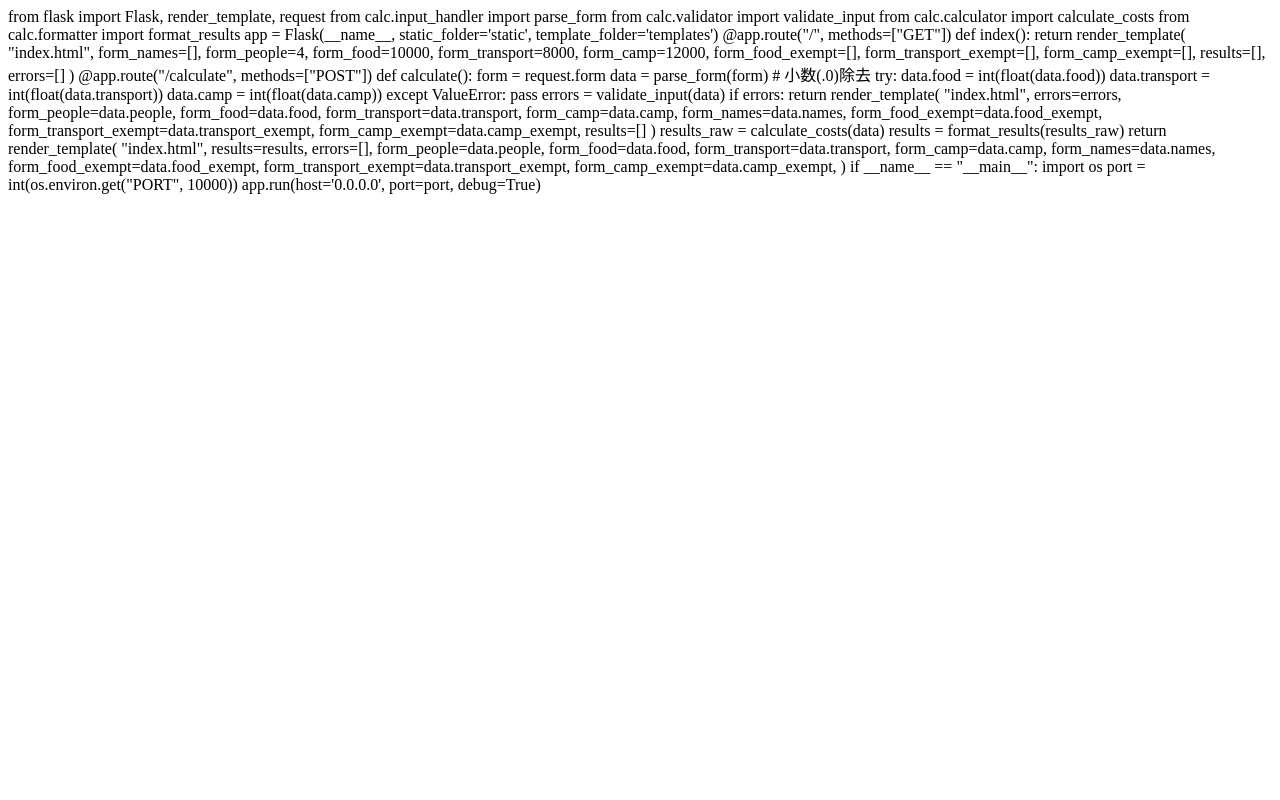
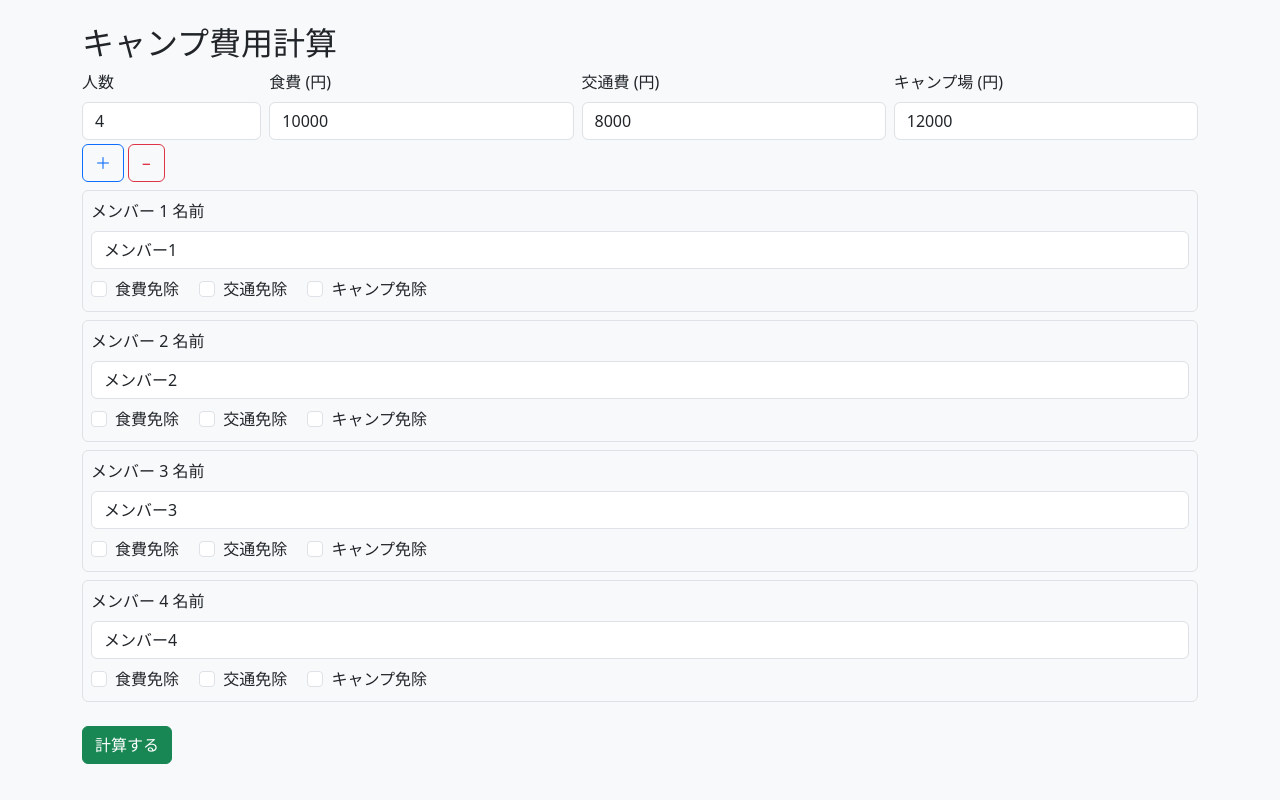
Before and after one commit to yt1092/campcostapp_flask, a Flask app: page / in a window 1280 px wide. Run offline with Flask 2, Linux system fonts and the light colour scheme.

Commit message:
Update index.html

```diff
--- a/templates/index.html
+++ b/templates/index.html
@@ -1,77 +1,72 @@
-from flask import Flask, render_template, request
-from calc.input_handler import parse_form
-from calc.validator import validate_input
-from calc.calculator import calculate_costs
-from calc.formatter import format_results
+<!DOCTYPE html>
+<html lang="ja">
+<head>
+  <meta charset="utf-8">
+  <title>キャンプ費用計算</title>
+  <link href="https://cdn.jsdelivr.net/npm/bootstrap@5.3.0/dist/css/bootstrap.min.css" rel="stylesheet">
+</head>
+<body class="bg-light">
+  <div class="container py-4">
+    <h2>キャンプ費用計算</h2>
 
-app = Flask(__name__, static_folder='static', template_folder='templates')
+    {% if errors %}
+      <div class="alert alert-danger">
+        <ul>
+        {% for e in errors %}
+          <li>{{ e }}</li>
+        {% endfor %}
+        </ul>
+      </div>
+    {% endif %}
 
+    <form method="post" action="/calculate">
+      <div class="row g-2 mb-2">
+        <div class="col-2">
+          <label class="form-label">人数</label>
+          <input id="people" name="people" type="number" class="form-control" value="{{ form_people or 4 }}" min="1" max="100">
+          <div class="d-flex mt-1">
+            <button type="button" class="btn btn-outline-primary me-1" id="add-person">＋</button>
+            <button type="button" class="btn btn-outline-danger" id="remove-person">−</button>
+          </div>
+        </div>
+        <div class="col">
+          <label class="form-label">食費 (円)</label>
+          <input name="food" type="number" class="form-control" value="{{ form_food|int }}">
+        </div>
+        <div class="col">
+          <label class="form-label">交通費 (円)</label>
+          <input name="transport" type="number" class="form-control" value="{{ form_transport|int }}">
+        </div>
+        <div class="col">
+          <label class="form-label">キャンプ場 (円)</label>
+          <input name="camp" type="number" class="form-control" value="{{ form_camp|int }}">
+        </div>
+      </div>
 
-@app.route("/", methods=["GET"])
-def index():
-    return render_template(
-        "index.html",
-        form_names=[],
-        form_people=4,
-        form_food=10000,
-        form_transport=8000,
-        form_camp=12000,
-        form_food_exempt=[],
-        form_transport_exempt=[],
-        form_camp_exempt=[],
-        results=[],
-        errors=[]
-    )
+      <div id="members"></div>
 
+      <button class="btn btn-success mt-3" type="submit">計算する</button>
+    </form>
 
-@app.route("/calculate", methods=["POST"])
-def calculate():
-    form = request.form
-    data = parse_form(form)
+    {% if results %}
+      <hr>
+      <h4>計算結果</h4>
+      <ul class="list-unstyled">
+        {% for r in results %}
+          <li>{{ r }}</li>
+        {% endfor %}
+      </ul>
+    {% endif %}
+  </div>
 
-    # 小数(.0)除去
-    try:
-        data.food = int(float(data.food))
-        data.transport = int(float(data.transport))
-        data.camp = int(float(data.camp))
-    except ValueError:
-        pass
-
-    errors = validate_input(data)
-    if errors:
-        return render_template(
-            "index.html",
-            errors=errors,
-            form_people=data.people,
-            form_food=data.food,
-            form_transport=data.transport,
-            form_camp=data.camp,
-            form_names=data.names,
-            form_food_exempt=data.food_exempt,
-            form_transport_exempt=data.transport_exempt,
-            form_camp_exempt=data.camp_exempt,
-            results=[]
-        )
-
-    results_raw = calculate_costs(data)
-    results = format_results(results_raw)
-
-    return render_template(
-        "index.html",
-        results=results,
-        errors=[],
-        form_people=data.people,
-        form_food=data.food,
-        form_transport=data.transport,
-        form_camp=data.camp,
-        form_names=data.names,
-        form_food_exempt=data.food_exempt,
-        form_transport_exempt=data.transport_exempt,
-        form_camp_exempt=data.camp_exempt,
-    )
-
-
-if __name__ == "__main__":
-    import os
-    port = int(os.environ.get("PORT", 10000))
-    app.run(host='0.0.0.0', port=port, debug=True)
+  <script src="/static/script.js"></script>
+  <script>
+    const initialPeople = {{ form_people or 4 }};
+    const initialNames = {{ form_names|tojson }};
+    const initialFoodExempt = {{ form_food_exempt|tojson }};
+    const initialTransportExempt = {{ form_transport_exempt|tojson }};
+    const initialCampExempt = {{ form_camp_exempt|tojson }};
+    initMembers(initialPeople, initialNames, initialFoodExempt, initialTransportExempt, initialCampExempt);
+  </script>
+</body>
+</html>
```
